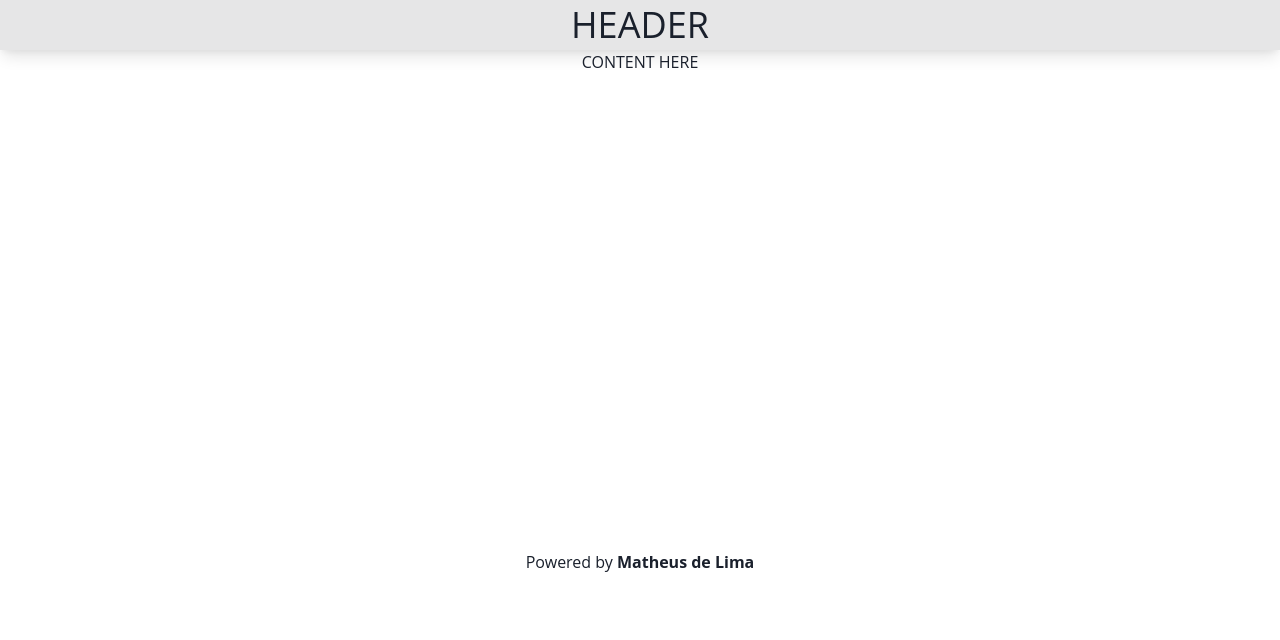
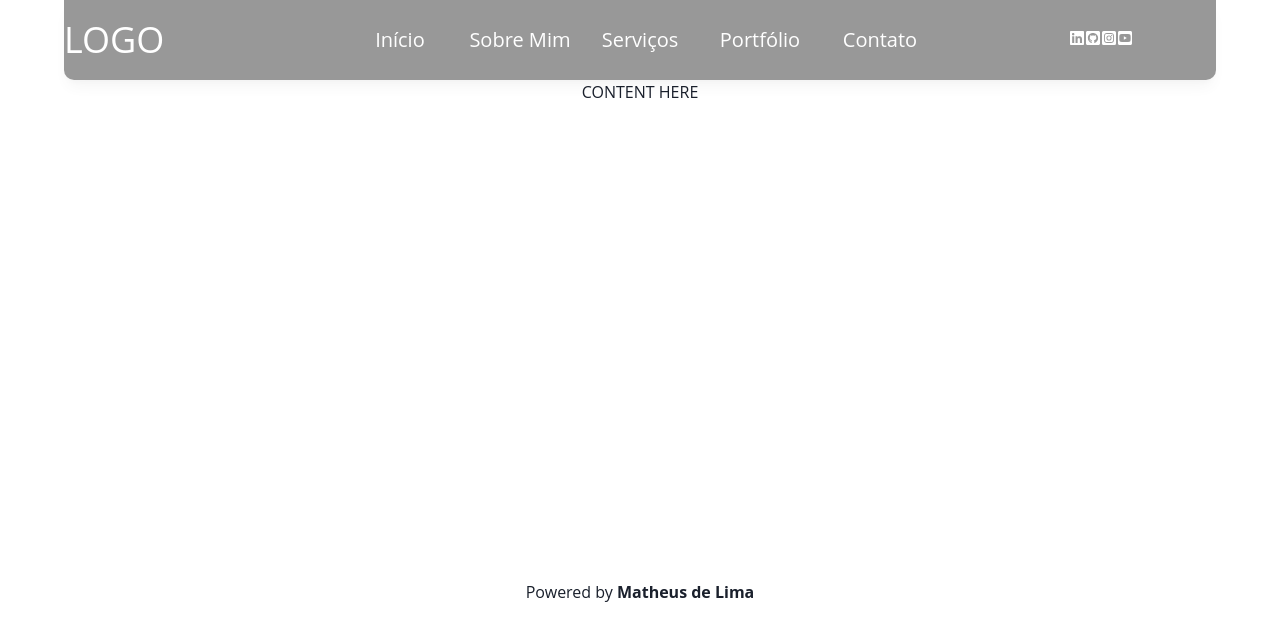
Before and after one commit to delimamatheus/portfolio, a Next.js app: page / in a window 1280 px wide. Shown: the top 640 px of the page. Built offline with nearby package versions, Linux system fonts and the light colour scheme.

Commit message:
✨ add `Header`

```diff
--- a/package.json
+++ b/package.json
@@ -18,10 +18,12 @@
     "@types/react-dom": "18.0.9",
     "eslint": "8.29.0",
     "eslint-config-next": "13.0.6",
+    "font-awesome": "^4.7.0",
     "framer-motion": "^7.9.1",
     "next": "13.0.6",
     "react": "18.2.0",
     "react-dom": "18.2.0",
+    "react-icons": "^4.7.1",
     "typescript": "4.9.4"
   }
 }
--- a/src/components/layout/MainLayout/Header/index.tsx
+++ b/src/components/layout/MainLayout/Header/index.tsx
@@ -1,13 +1,22 @@
 import { Flex, Box, Center, Text } from '@chakra-ui/layout'
+import { BoxProps } from '@chakra-ui/react';
+import { ReactNode } from 'react';
 
-export function Header() {
+interface HeaderProps extends BoxProps {
+  children: ReactNode;
+}
+
+export function Header( { children }: HeaderProps) {
   return (
-    <Box as='header' boxShadow='lg'>
-      <Center bgColor='cinza.700' h='50px'>
-        <Flex w='100%' justifyContent='center'>
-            <Text fontSize={'36px'}>HEADER</Text>
-        </Flex>
-      </Center>
-    </Box>
+    <Center as='header'>
+      <Box w='90%'>
+        <Center bgColor='black' boxShadow='lg' borderBottomRadius='10px' opacity='40%' h='80px'>
+          <Flex w='100%' alignItems={'center'}>
+              {/* <Text fontSize={'36px'}>HEADER</Text> */}
+              {children}
+          </Flex>
+        </Center>
+      </Box>
+    </Center>
   )
 }
--- a/src/layout/MainLayout/index.tsx
+++ b/src/layout/MainLayout/index.tsx
@@ -3,8 +3,9 @@ import { ReactNode } from "react";
 import { Content } from "../../components/layout/MainLayout/Content";
 import { Footer } from "../../components/layout/MainLayout/Footer";
 import { Header } from "../../components/layout/MainLayout/Header";
-import { Flex } from "@chakra-ui/layout";
-
+import { Box, Center, Flex, Text } from "@chakra-ui/layout";
+import { Icon } from "@chakra-ui/react";
+import { FaLinkedin, FaGithubSquare, FaYoutubeSquare, FaInstagramSquare } from "react-icons/fa"
 interface MainLayoutProps {
   children?: ReactNode | ReactNode[] | string;
 }
@@ -12,7 +13,53 @@ interface MainLayoutProps {
 export function MainLayout({ children }: MainLayoutProps) {
   return (
     <>
-        <Header />
+        <Header>
+          {/* LOGO */}
+
+          <Box w='20%' text-align='center'>
+            <Box as='button'>
+              <Text fontSize={'36px'} color='white'>LOGO</Text>
+            </Box>
+          </Box>
+
+          {/* Buttons */}
+
+          <Box w='60%' display='flex' flexDirection='row' justifyContent='center'>
+            <Box as='button' w='120px'>
+              <Text color='white' fontSize={'20px'} textAlign='center'>Início</Text>
+            </Box>
+            <Box as='button' w='120px'>
+              <Text color='white' fontSize={'20px'} textAlign='center'>Sobre Mim</Text>
+            </Box>
+            <Box as='button' w='120px'>
+              <Text color='white' fontSize={'20px'} textAlign='center'>Serviços</Text>
+            </Box>
+            <Box as='button' w='120px'>
+              <Text color='white' fontSize={'20px'} textAlign='center'>Portfólio</Text>
+            </Box>
+            <Box as='button' w='120px'>
+              <Text color='white' fontSize={'20px'} textAlign='center'>Contato</Text>
+            </Box>
+          </Box>
+
+          {/* Social Medias */}
+
+          <Box w='20%' display='flex' flexDirection='row' justifyContent='center'>
+            <Box>
+              <Icon color='white' as={FaLinkedin} />
+            </Box>
+            <Box>
+              <Icon color='white' as={FaGithubSquare} />
+            </Box>
+            <Box>
+              <Icon color='white' as={FaInstagramSquare} />
+            </Box>
+            <Box>
+              <Icon color='white' as={FaYoutubeSquare} />
+            </Box>
+          </Box>
+
+        </Header>
 
         <Content>{children}</Content>
 
```
Also changed, not shown: 1 other file (tests, documents, lock files or other folders).
